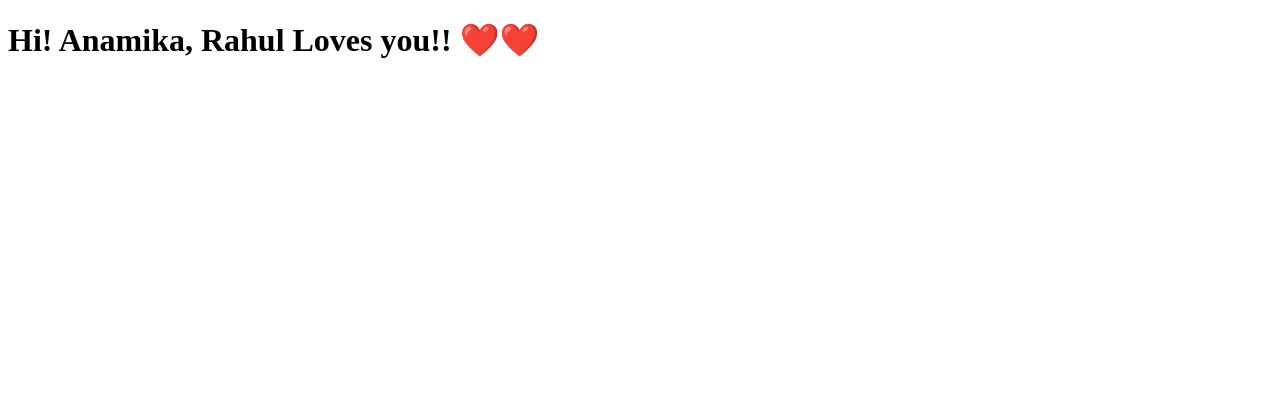
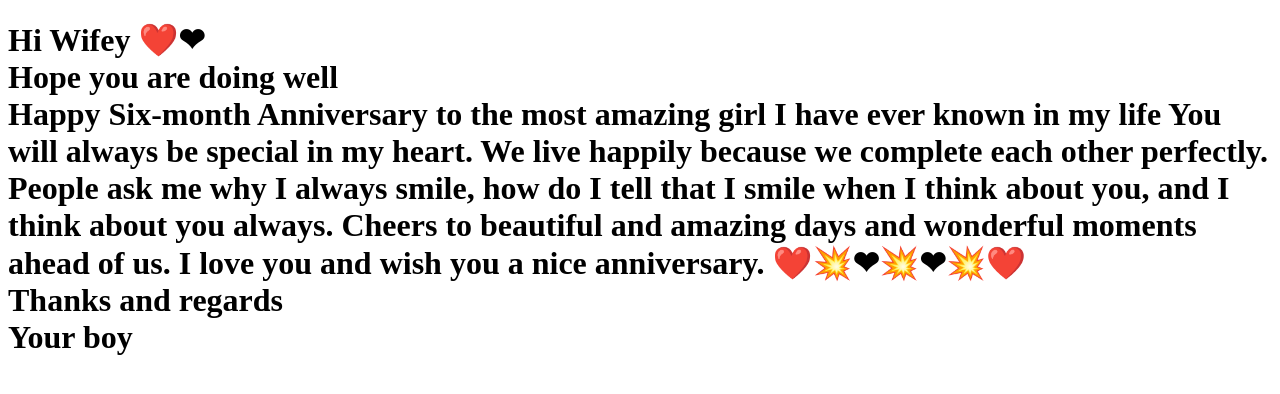
Before and after one commit to rahulgeeks/rahulkumar.github.io, a plain HTML site: page index.html in a window 1280 px wide. Drawn offline with Linux system fonts and the light colour scheme.

Commit message:
Update index.html

```diff
--- a/index.html
+++ b/index.html
@@ -13,7 +13,19 @@
 
 
 <body>
-	<h1>Hi! Anamika, Rahul Loves you!! ❤️❤️</h1>
+
+	<h1>
+		Hi Wifey ❤️❤<br />
+
+Hope you are doing well<br />
+
+Happy Six-month Anniversary to the most amazing girl I have ever known in my life You will always be special in my heart. We live happily because we complete each other perfectly. People ask me why I always smile, how do I tell that I smile when I think about you, and I think about you always.
+
+Cheers to beautiful and amazing days and wonderful moments ahead of us. I love you and wish you a nice anniversary. ❤️💥❤💥❤💥❤️<br />
+
+Thanks and regards<br />
+Your boy
+	</h1>
 </body>
 
 </html>
```
